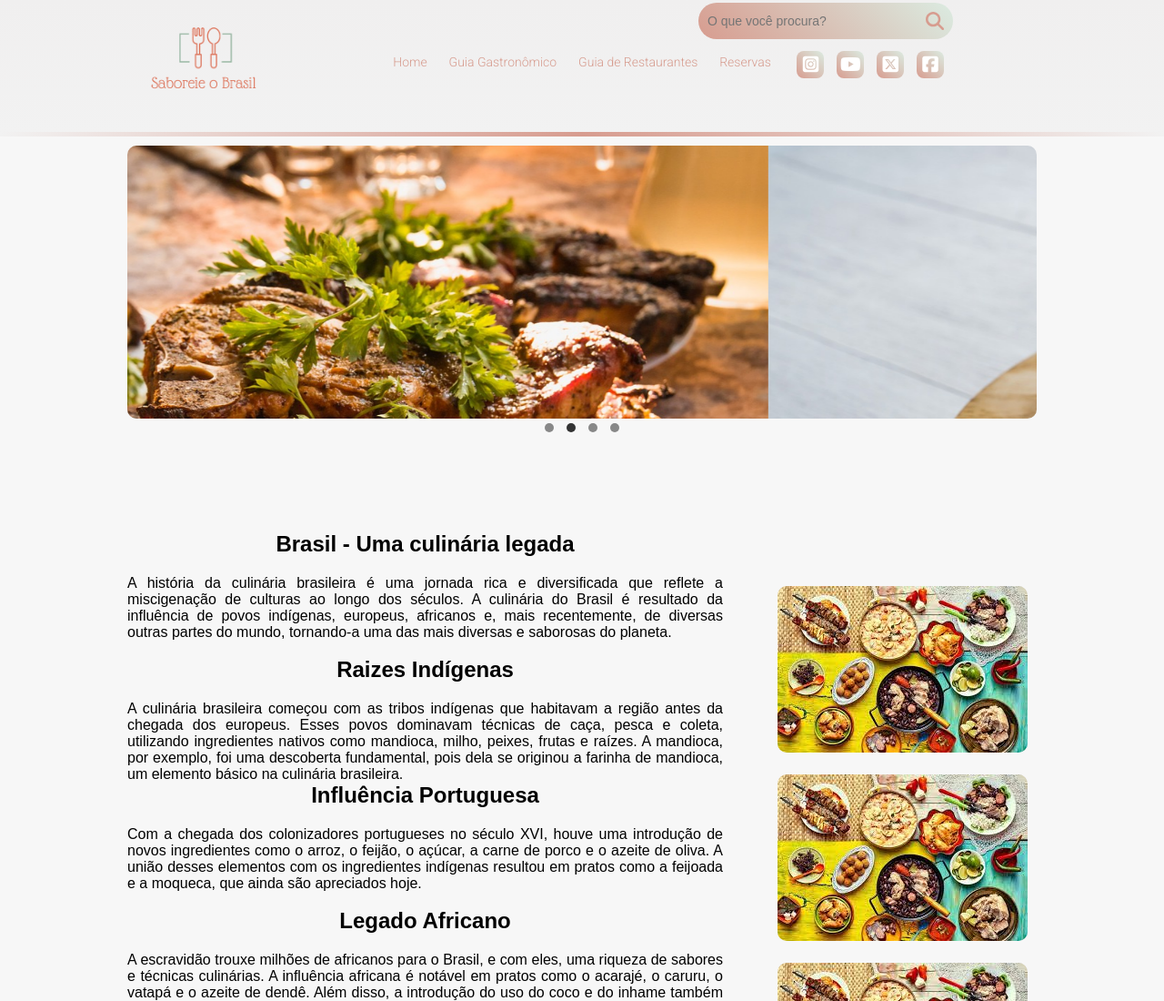
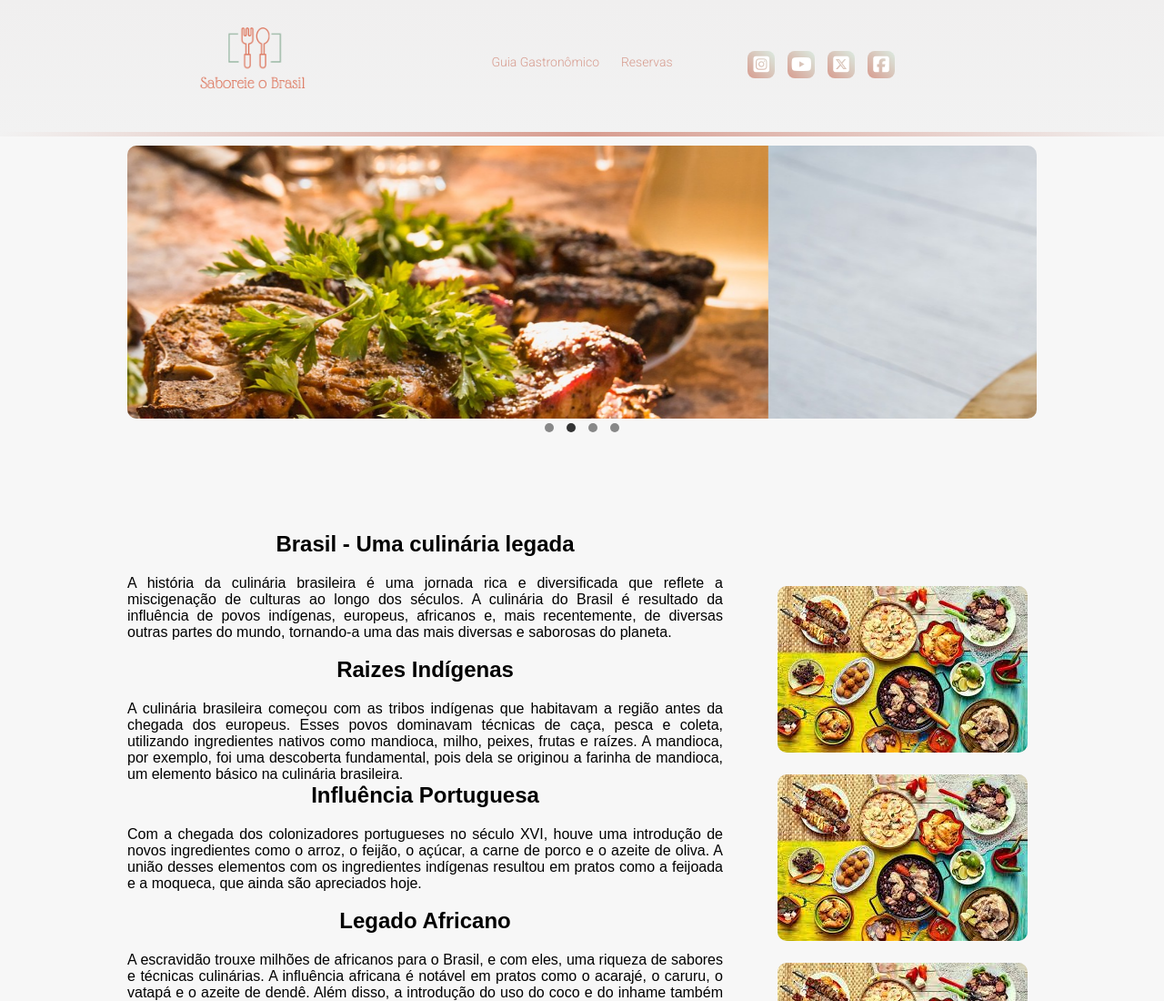
Before and after one commit to caicrangel/PROJETO_INTEGRADOR, a plain HTML site: page index/index.html in a window 1280 px wide. Shown: the top 1100 px of the page at 91% size. Drawn offline with Linux system fonts and the light colour scheme.

Commit message:
Ajustando o html e removendo links da pagina

```diff
--- a/index/index.html
+++ b/index/index.html
@@ -19,12 +19,16 @@
                                             <!-- Inicio Cabeçalho -->
     <header id="topo">
       <div class="container"> <!--vai servir para delimitar a distância entre o lado direito e esquerdo -->
-        <div class="logo"><img src="/index/imgIndex/logo.png" alt="logo site"></div>
+        <div class="logo">
+          <a href="/index/index.html">
+            <img src="/index/imgIndex/logo.png" alt="logo site">
+          </a>
+        </div>
           <nav>
             <ul>
-              <li>
+              <!-- <li>
                     <a href="/index/index.html">Home</a>
-              </li>
+              </li> -->
 
               <li class="dropdown-guia">
                 <a href="#">Guia Gastronômico</a>
@@ -36,7 +40,7 @@
                   <a href="/saoPaulo/saoPaulo.html" target="_blank">São Paulo</a>
                 </div>
               </li>
-              <li class="dropdown-guia">
+              <!-- <li class="dropdown-guia">
                 <a href="#">Guia de Restaurantes</a>
                 <div class="dropdown-restaurantes">
                   <a href="/saoPaulo/saoPaulo.html#indicaRest" target="_blank">Bar da Dona Onça</a>
@@ -51,7 +55,7 @@
                   <a href="/ceara/ceara.html" target="_blank">Raízes Restaurante</a>
 
                 </div>
-              </li>
+              </li> -->
               <li>
                 <a href="../tela_login/index.html">Reservas</a>
               </li>
@@ -65,12 +69,13 @@
               <button><i class="fa-brands fa-square-facebook"></i></button>
           </div>
 
-          <div class="search-box">
+          <!-- <div class="search-box">
             <input type="text" class="search-text" placeholder="O que você procura?">
             <a class="search-btn" href="#">
-                <svg xmlns="http://www.w3.org/2000/svg" height="20" viewBox="0 0 512 512"><!--! Font Awesome Free 6.4.2 by @fontawesome - https://fontawesome.com License - https://fontawesome.com/license (Commercial License) Copyright 2023 Fonticons, Inc. --><path fill="#d79c8f" d="M416 208c0 45.9-14.9 88.3-40 122.7L502.6 457.4c12.5 12.5 12.5 32.8 0 45.3s-32.8 12.5-45.3 0L330.7 376c-34.4 25.2-76.8 40-122.7 40C93.1 416 0 322.9 0 208S93.1 0 208 0S416 93.1 416 208zM208 352a144 144 0 1 0 0-288 144 144 0 1 0 0 288z"/></svg>
+                <svg xmlns="http://www.w3.org/2000/svg" height="20" viewBox="0 0 512 512">! Font Awesome Free 6.4.2 by @fontawesome - https://fontawesome.com License - https://fontawesome.com/license (Commercial License) Copyright 2023 Fonticons, Inc.<path fill="#d79c8f" d="M416 208c0 45.9-14.9 88.3-40 122.7L502.6 457.4c12.5 12.5 12.5 32.8 0 45.3s-32.8 12.5-45.3 0L330.7 376c-34.4 25.2-76.8 40-122.7 40C93.1 416 0 322.9 0 208S93.1 0 208 0S416 93.1 416 208zM208 352a144 144 0 1 0 0-288 144 144 0 1 0 0 288z"/></svg>
             </a>
-          </div>
+          </div> -->
+
         </div>
     </header>
                                             <!--Fim cabeçalho-->
```
